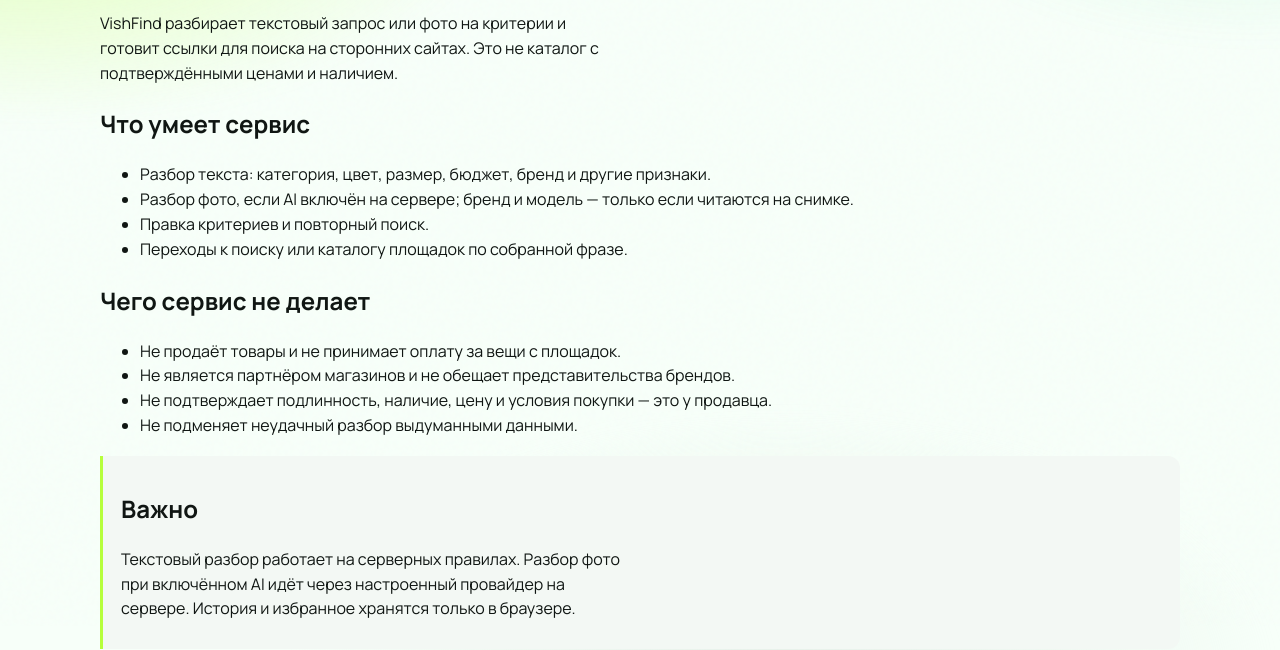
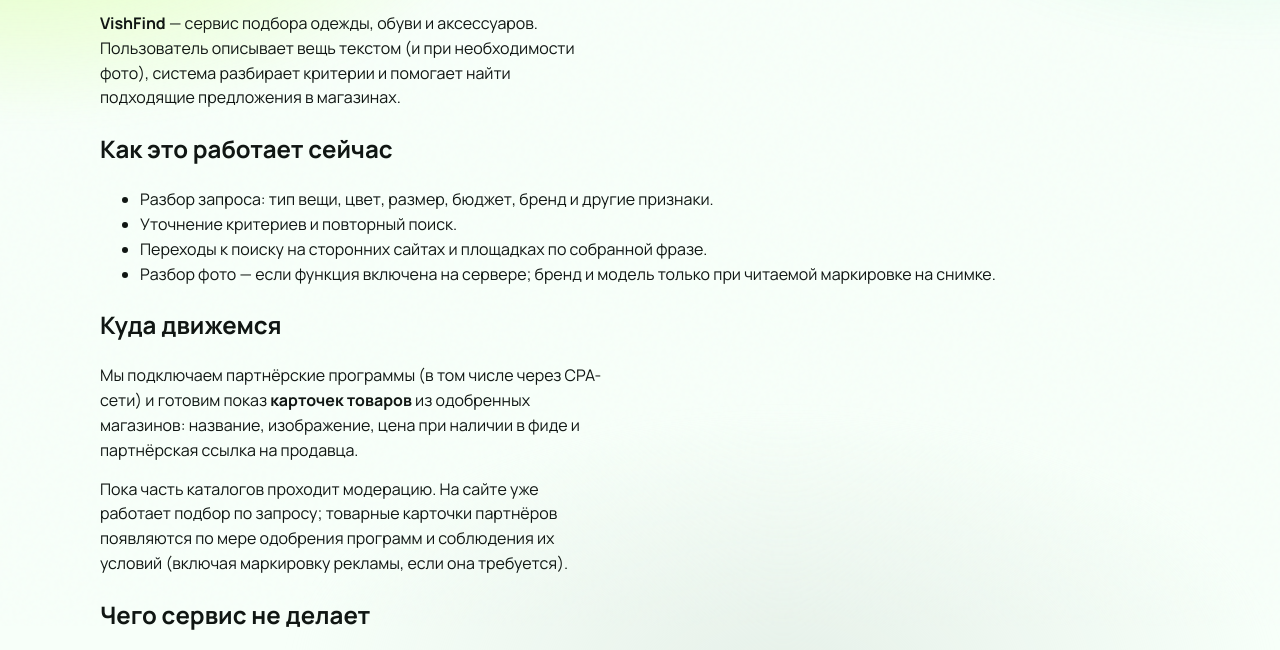
Before and after one commit to VishFind/vishfind, a website: page about.html in a window 1280 px wide. Shown: the part 174-824 px from the top of the page. Drawn offline with Linux system fonts and the light colour scheme.

Commit message:
Clarify VishFind as clothing matching service for partner review.
Update About and homepage copy so Admitad moderators see the product intent and upcoming partner cards, without shipping catalog UI.

Co-authored-by: Cursor <cursoragent@cursor.com>

```diff
--- a/about.html
+++ b/about.html
@@ -4,7 +4,7 @@
   <meta charset="utf-8"/>
   <meta name="viewport" content="width=device-width, initial-scale=1"/>
   <title>О проекте — VishFind</title>
-  <meta name="description" content="VishFind разбирает запрос и готовит переходы к поиску на сторонних сайтах. Цены, наличие и подлинность смотрите у продавца."/>
+  <meta name="description" content="VishFind — сервис подбора одежды и аксессуаров: разбор запроса, переходы к поиску и в перспективе карточки из партнёрских программ. Покупка у продавца."/>
   <link rel="icon" href="images/favicon.svg?v=20261028" type="image/svg+xml"/>
   <script>
     (function () {
@@ -69,30 +69,34 @@
     <div class="wrap prose">
       <h1>О проекте</h1>
 
-      <p>VishFind разбирает текстовый запрос или фото на критерии и готовит ссылки для поиска на сторонних сайтах. Это не каталог с подтверждёнными ценами и наличием.</p>
+      <p><strong>VishFind</strong> — сервис подбора одежды, обуви и аксессуаров. Пользователь описывает вещь текстом (и при необходимости фото), система разбирает критерии и помогает найти подходящие предложения в магазинах.</p>
 
-      <h2>Что умеет сервис</h2>
+      <h2>Как это работает сейчас</h2>
       <ul>
-        <li>Разбор текста: категория, цвет, размер, бюджет, бренд и другие признаки.</li>
-        <li>Разбор фото, если AI включён на сервере; бренд и модель — только если читаются на снимке.</li>
-        <li>Правка критериев и повторный поиск.</li>
-        <li>Переходы к поиску или каталогу площадок по собранной фразе.</li>
+        <li>Разбор запроса: тип вещи, цвет, размер, бюджет, бренд и другие признаки.</li>
+        <li>Уточнение критериев и повторный поиск.</li>
+        <li>Переходы к поиску на сторонних сайтах и площадках по собранной фразе.</li>
+        <li>Разбор фото — если функция включена на сервере; бренд и модель только при читаемой маркировке на снимке.</li>
       </ul>
+
+      <h2>Куда движемся</h2>
+      <p>Мы подключаем партнёрские программы (в том числе через CPA-сети) и готовим показ <strong>карточек товаров</strong> из одобренных магазинов: название, изображение, цена при наличии в фиде и партнёрская ссылка на продавца.</p>
+      <p>Пока часть каталогов проходит модерацию. На сайте уже работает подбор по запросу; товарные карточки партнёров появляются по мере одобрения программ и соблюдения их условий (включая маркировку рекламы, если она требуется).</p>
 
       <h2>Чего сервис не делает</h2>
       <ul>
-        <li>Не продаёт товары и не принимает оплату за вещи с площадок.</li>
-        <li>Не является партнёром магазинов и не обещает представительства брендов.</li>
-        <li>Не подтверждает подлинность, наличие, цену и условия покупки — это у продавца.</li>
-        <li>Не подменяет неудачный разбор выдуманными данными.</li>
+        <li>Не продаёт товары сам и не принимает оплату за вещи магазинов.</li>
+        <li>Не обещает представительства брендов и не подменяет собой интернет-магазин.</li>
+        <li>Не подтверждает подлинность, наличие и финальную цену — это всегда у продавца после перехода.</li>
+        <li>Не показывает товары программ, к которым нет одобренного подключения.</li>
       </ul>
 
       <div class="vf-note">
-        <h2>Важно</h2>
-        <p>Текстовый разбор работает на серверных правилах. Разбор фото при включённом AI идёт через настроенный провайдер на сервере. История и избранное хранятся только в браузере.</p>
+        <h2>Для партнёров и модераторов</h2>
+        <p>Площадка VishFind — сервис подбора и сравнения предложений одежды и аксессуаров. Монетизация планируется через партнёрские (CPA) переходы и заказы по правилам конкретной программы. Размещение товарных фидов и креативов — только после одобрения и в рамках разрешённых типов трафика.</p>
       </div>
 
-      <p class="muted">Проект в развитии. Список площадок может меняться.</p>
+      <p class="muted">Проект в развитии. Список подключённых магазинов и формат выдачи обновляются.</p>
     </div>
   </main>
   <footer class="site-footer">
```
Also changed, not shown: index.html (+6 -3 lines).
